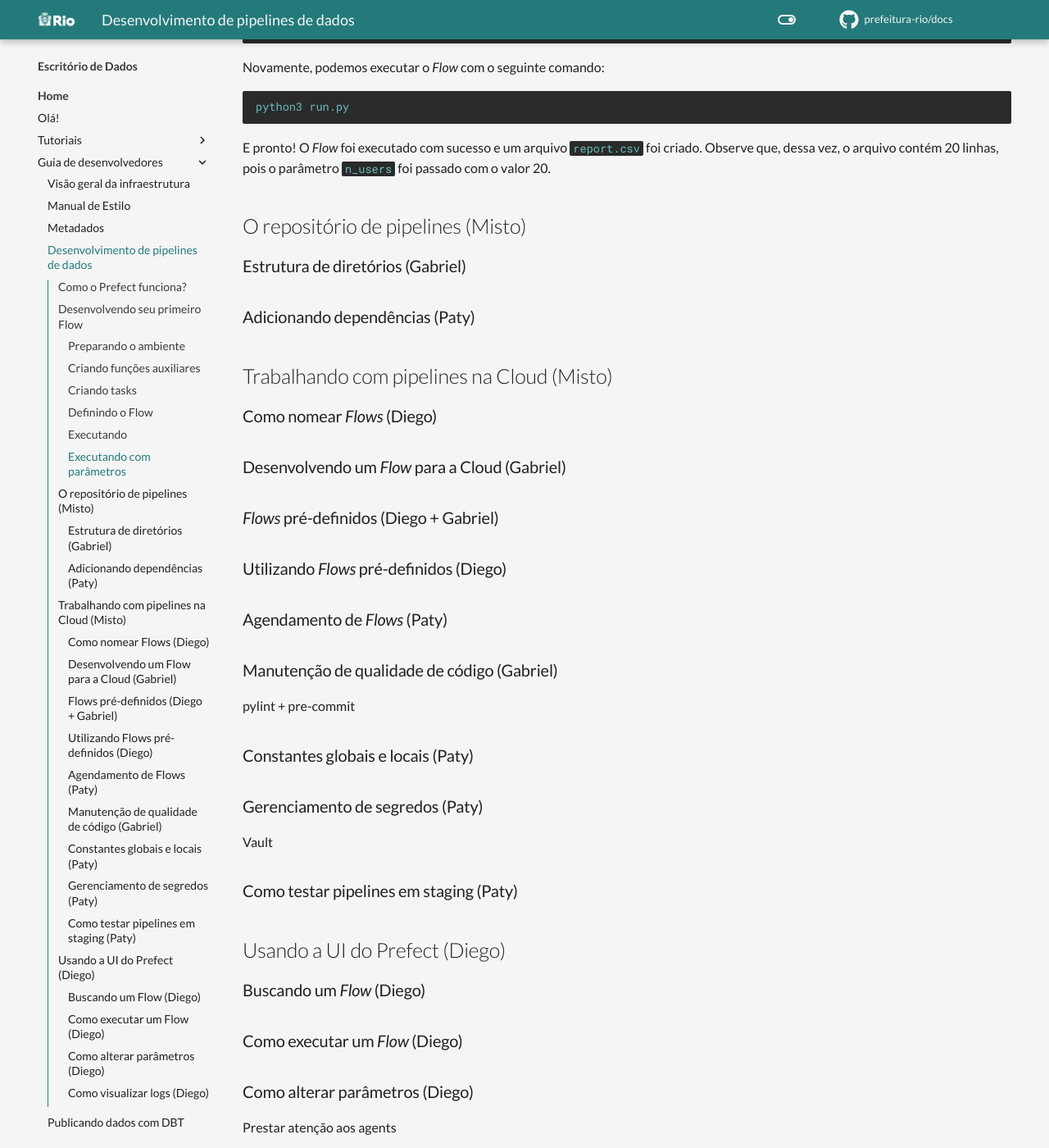
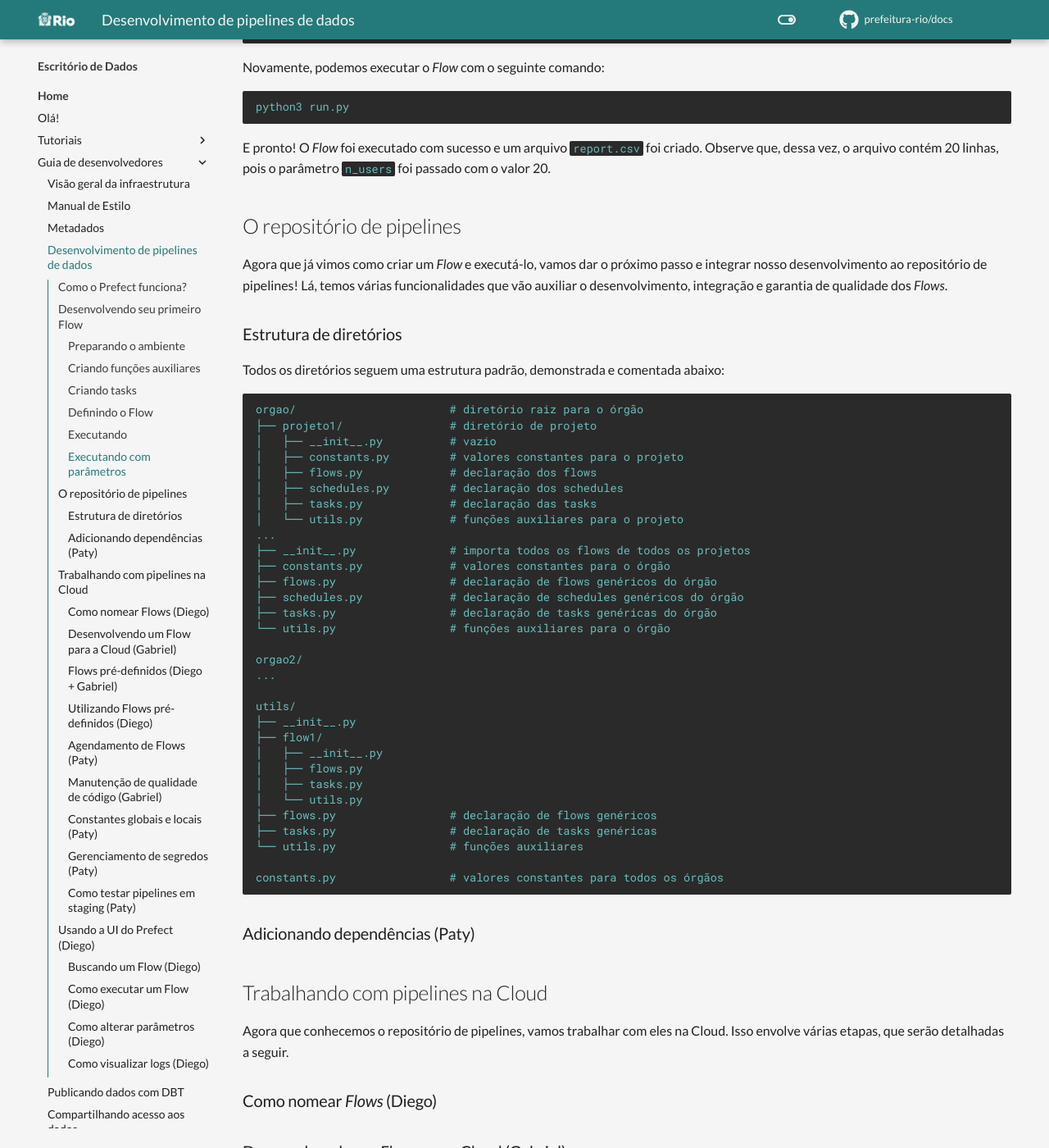
Before and after one commit to prefeitura-rio/docs, an MkDocs documentation site: the page built from docs/guia-desenvolvedores/pipelines.md, in a window 1280 px wide and 1400 px high, scrolled down 7502 px. Shown: the whole window at 82% size. Built offline with MkDocs 1.6.1 and Material for MkDocs 9.7.7, drawn with Linux system fonts in a browser that asks for light colours; comment, search, counter and statistics services are not loaded.

Commit message:
feat: add initial text

````diff
--- a/docs/guia-desenvolvedores/pipelines.md
+++ b/docs/guia-desenvolvedores/pipelines.md
@@ -237,13 +237,53 @@ python3 run.py
 
 E pronto! O _Flow_ foi executado com sucesso e um arquivo `report.csv` foi criado. Observe que, dessa vez, o arquivo contém 20 linhas, pois o parâmetro `n_users` foi passado com o valor 20.
 
-## O repositório de pipelines (Misto)
+## O repositório de pipelines
 
-### Estrutura de diretórios (Gabriel)
+Agora que já vimos como criar um _Flow_ e executá-lo, vamos dar o próximo passo e integrar nosso desenvolvimento ao repositório de pipelines! Lá, temos várias funcionalidades que vão auxiliar o desenvolvimento, integração e garantia de qualidade dos _Flows_.
+
+### Estrutura de diretórios
+
+Todos os diretórios seguem uma estrutura padrão, demonstrada e comentada abaixo:
+
+```
+orgao/                       # diretório raiz para o órgão
+├── projeto1/                # diretório de projeto
+│   ├── __init__.py          # vazio
+│   ├── constants.py         # valores constantes para o projeto
+│   ├── flows.py             # declaração dos flows
+│   ├── schedules.py         # declaração dos schedules
+│   ├── tasks.py             # declaração das tasks
+│   └── utils.py             # funções auxiliares para o projeto
+...
+├── __init__.py              # importa todos os flows de todos os projetos
+├── constants.py             # valores constantes para o órgão
+├── flows.py                 # declaração de flows genéricos do órgão
+├── schedules.py             # declaração de schedules genéricos do órgão
+├── tasks.py                 # declaração de tasks genéricas do órgão
+└── utils.py                 # funções auxiliares para o órgão
+
+orgao2/
+...
+
+utils/
+├── __init__.py
+├── flow1/
+│   ├── __init__.py
+│   ├── flows.py
+│   ├── tasks.py
+│   └── utils.py
+├── flows.py                 # declaração de flows genéricos
+├── tasks.py                 # declaração de tasks genéricas
+└── utils.py                 # funções auxiliares
+
+constants.py                 # valores constantes para todos os órgãos
+```
 
 ### Adicionando dependências (Paty)
 
-## Trabalhando com pipelines na Cloud (Misto)
+## Trabalhando com pipelines na Cloud
+
+Agora que conhecemos o repositório de pipelines, vamos trabalhar com eles na Cloud. Isso envolve várias etapas, que serão detalhadas a seguir.
 
 ### Como nomear _Flows_ (Diego)
 
@@ -278,3 +318,7 @@ Vault
 Prestar atenção aos agents
 
 ### Como visualizar logs (Diego)
+
+```
+
+```
````
